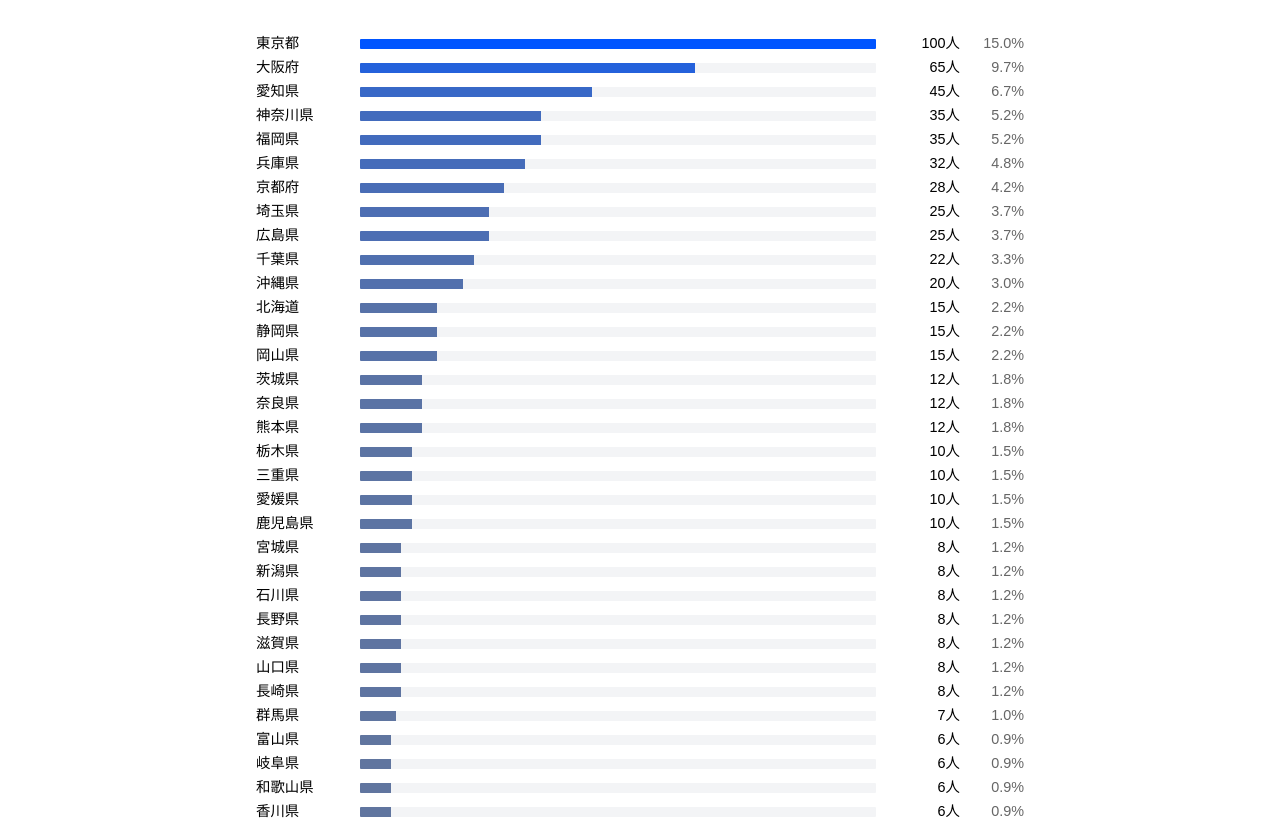
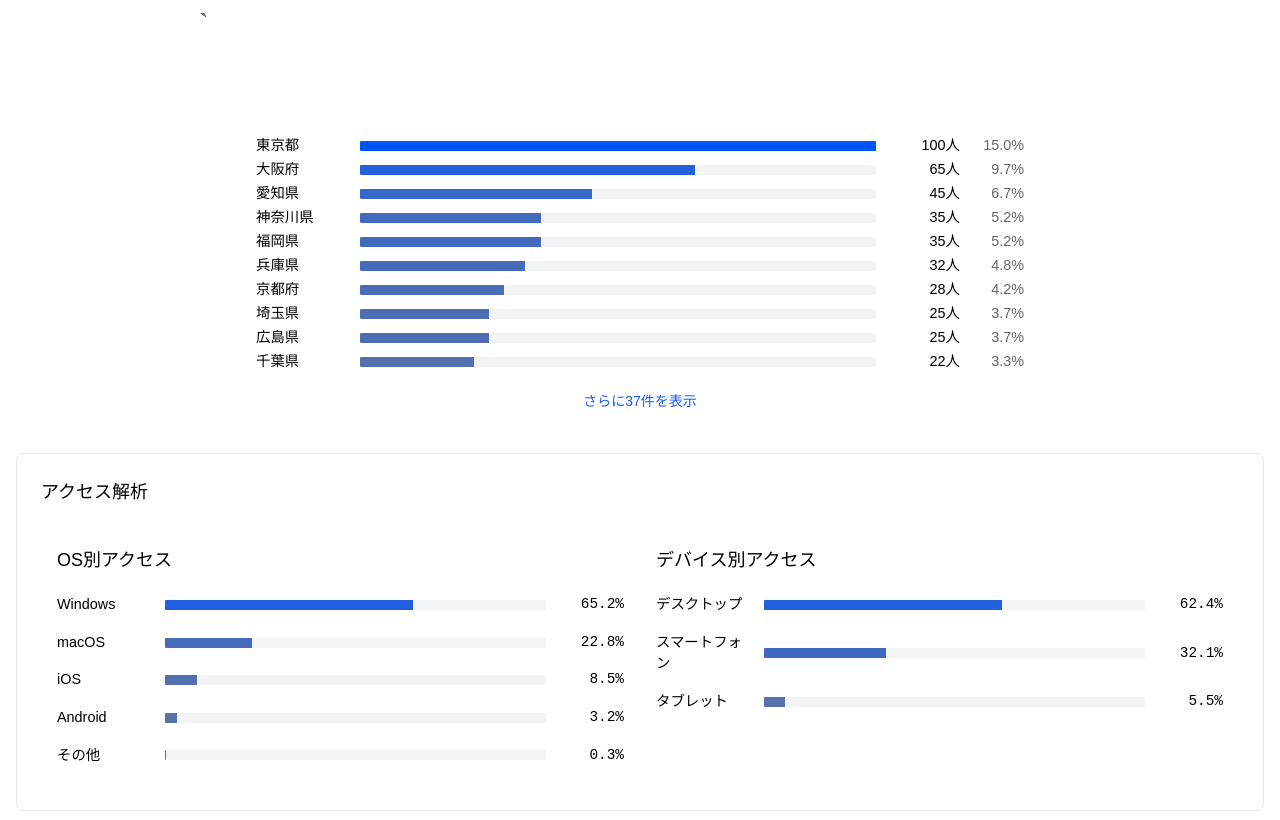
Before and after one commit to frapoe/japan-analysis, a Next.js app: page / in a window 1280 px wide. Shown: the part 1780-2600 px from the top of the page. Built offline with nearby package versions, Linux system fonts and the light colour scheme.

Commit message:
OSとdevice五とのアクセス数と比率を追加

```diff
--- a/src/app/components/analytics-dashboard/AnalyticsDashboard.tsx
+++ b/src/app/components/analytics-dashboard/AnalyticsDashboard.tsx
@@ -1,11 +1,11 @@
-import React from 'react';
-import { MetricCard } from './MetricCard';
-import { BarChart } from './BarChart';
+import React from "react";
+import { MetricCard } from "./MetricCard";
+import { BarChart } from "./BarChart";
 
 // 仮のデータを生成する関数
 const generateHourlyData = () => {
   const hours = Array.from({ length: 24 }, (_, i) => i); // 0-23時
-  return hours.map(hour => {
+  return hours.map((hour) => {
     const visits = Math.floor(Math.random() * 100) + 10; // 10-110のランダムな値
     const additionalViews = Math.floor(Math.random() * 100) + 5; // 5-105の追加表示数
     return {
@@ -23,18 +23,18 @@ export const AnalyticsDashboard: React.FC = () => {
     pageviewsChange: 12.5,
     visitors: 1241,
     visitorsChange: 8.2,
-    avgDuration: '2m 45s',
+    avgDuration: "2m 45s",
     avgDurationChange: -3.2,
   };
 
-  const hourlyData = generateHourlyData().map(item => ({
+  const hourlyData = generateHourlyData().map((item) => ({
     ...item,
-    additionalViews: Math.max(0, item.pageviews - item.visits) // 追加表示数（表示数 - 訪問者数）
+    additionalViews: Math.max(0, item.pageviews - item.visits), // 追加表示数（表示数 - 訪問者数）
   }));
 
   return (
-    <div className="mb-6">
-      <div className="grid grid-cols-1 md:grid-cols-3 gap-4 mb-4">
+    <div className="mb-6 space-y-6">
+      <div className="grid grid-cols-1 md:grid-cols-3 gap-4">
         <MetricCard
           title="表示数"
           value={metrics.pageviews.toLocaleString()}
@@ -55,7 +55,12 @@ export const AnalyticsDashboard: React.FC = () => {
         />
       </div>
 
-      <BarChart data={hourlyData} />
+      <div className="bg-white rounded-lg border border-gray-200 p-6">
+        <h2 className="text-lg font-medium mb-4">時間別アクセス数</h2>
+        <BarChart data={hourlyData} />
+      </div>
+
+
     </div>
   );
 };
--- /dev/null
+++ b/src/app/components/analytics-dashboard/DeviceAndOsStats.tsx
@@ -0,0 +1,106 @@
+import React from 'react';
+
+export type StatItem = {
+  name: string;
+  percentage: number;
+  count?: number; // カウントを追加
+};
+
+interface DeviceAndOsStatsProps {
+  osStats: StatItem[];
+  deviceStats: StatItem[];
+}
+
+export const DeviceAndOsStats: React.FC<DeviceAndOsStatsProps> = ({
+  osStats,
+  deviceStats,
+}) => {
+  const getBarColor = (percentage: number) => {
+    // PrefectureStatsのカラースキームに合わせる
+    const hue = 220; // 青系の色
+    const minSaturation = 30;
+    const maxSaturation = 100;
+    const lightness = 50; // 明るさを調整
+
+    const saturation = minSaturation + (percentage / 100) * (maxSaturation - minSaturation);
+    return `hsl(${hue}, ${saturation}%, ${lightness}%)`;
+  };
+
+  const renderStatBar = (item: StatItem, index: number) => {
+    const barColor = getBarColor(item.percentage);
+
+    return (
+      <div key={item.name} className="stat-item">
+        <div className="stat-name">{item.name}</div>
+        <div className="stat-bar-container">
+          <div
+            className="stat-bar"
+            style={{
+              width: `${item.percentage}%`,
+              backgroundColor: barColor,
+            }}
+          />
+        </div>
+        <div className="stat-percent">{item.percentage.toFixed(1)}%</div>
+      </div>
+    );
+  };
+
+  return (
+    <div className="prefecture-stats">
+      <div className="grid grid-cols-1 md:grid-cols-2 gap-8">
+        <div>
+          <h3 className="text-lg font-medium mb-4">OS別アクセス</h3>
+          <div className="stats-list">
+            {osStats.map((os, index) => renderStatBar(os, index))}
+          </div>
+        </div>
+        <div>
+          <h3 className="text-lg font-medium mb-4">デバイス別アクセス</h3>
+          <div className="stats-list">
+            {deviceStats.map((device, index) => renderStatBar(device, index + osStats.length))}
+          </div>
+        </div>
+      </div>
+      <style jsx>{`
+        .prefecture-stats {
+          margin-top: 1rem;
+          color: #000000;
+          background-color: #ffffff;
+          width: 100%;
+          max-width: 100%;
+          padding: 1rem;
+        }
+        .stats-list {
+          display: grid;
+          gap: 0.5rem;
+        }
+        .stat-item {
+          display: grid;
+          grid-template-columns: 100px 1fr 70px;
+          align-items: center;
+          gap: 0.5rem;
+          font-size: 0.9rem;
+          padding: 0.25rem 0;
+        }
+        .stat-name {
+          min-width: 80px;
+        }
+        .stat-bar-container {
+          height: 10px;
+          background-color: #f3f4f6;
+          border-radius: 1px;
+          overflow: hidden;
+        }
+        .stat-bar {
+          height: 100%;
+        }
+        .stat-percent {
+          text-align: right;
+          min-width: 50px;
+          font-family: monospace;
+        }
+      `}</style>
+    </div>
+  );
+};
--- a/src/app/components/PrefectureStats.tsx
+++ b/src/app/components/analytics-dashboard/PrefectureStats.tsx
@@ -1,4 +1,4 @@
-import React from "react";
+import React, { useState } from "react";
 export type Prefecture = {
   name: string;
   name_ja?: string;
@@ -21,8 +21,10 @@ const PrefectureStats: React.FC<PrefectureStatsProps> = ({
   colorConfig,
 }) => {
   const maxCount = Math.max(...list.map((p) => p.count), 1);
+  const [showAll, setShowAll] = useState(false);
   const sortedList = [...list].sort((a, b) => b.count - a.count);
   const totalVisitors = list.reduce((sum, pref) => sum + pref.count, 0);
+  const displayedList = showAll ? sortedList : sortedList.slice(0, 10);
 
   const getBarColor = (count: number) => {
     if (count === 0) return colorConfig.zeroCountColor;
@@ -37,7 +39,7 @@ const PrefectureStats: React.FC<PrefectureStatsProps> = ({
   return (
     <div className="prefecture-stats">
       <div className="stats-list">
-        {sortedList.map((pref) => {
+        {displayedList.map((pref) => {
           const percentage =
             totalVisitors > 0 ? (pref.count / totalVisitors) * 100 : 0;
           const barWidth = (pref.count / maxCount) * 100;
@@ -64,6 +66,16 @@ const PrefectureStats: React.FC<PrefectureStatsProps> = ({
           );
         })}
       </div>
+      {sortedList.length > 10 && (
+        <div className="mt-4 text-center">
+          <button
+            onClick={() => setShowAll(!showAll)}
+            className="text-blue-600 hover:text-blue-800 text-sm font-medium"
+          >
+            {showAll ? '閉じる' : `さらに${sortedList.length - 10}件を表示`}
+          </button>
+        </div>
+      )}
       <style jsx>{`
         .prefecture-stats {
           margin-top: 1rem;
--- a/src/app/components/japan-map.tsx
+++ b/src/app/components/japan-map.tsx
@@ -8,7 +8,7 @@ import geoJson from "@/app/lib/japan.json";
 import { Geometry } from 'geojson';
 
 // Dynamically import PrefectureStats with no SSR to avoid window is not defined error
-const PrefectureStats = dynamic(() => import("./PrefectureStats"), {
+const PrefectureStats = dynamic(() => import("./analytics-dashboard/PrefectureStats"), {
   ssr: false,
 });
 
--- a/src/app/page.tsx
+++ b/src/app/page.tsx
@@ -2,6 +2,7 @@
 
 import JapanMap from "./components/japan-map";
 import { AnalyticsDashboard } from "./components/analytics-dashboard/AnalyticsDashboard";
+import { DeviceAndOsStats } from "./components/analytics-dashboard/DeviceAndOsStats";
 
 export default function Page() {
   const list = [
@@ -53,12 +54,32 @@ export default function Page() {
     { name: "kagoshima", name_ja: "鹿児島県", count: 10 },
     { name: "okinawa", name_ja: "沖縄県", count: 20 }
   ];
+  // 仮のOS統計データ
+  const osStats = [
+    { name: "Windows", percentage: 65.2 },
+    { name: "macOS", percentage: 22.8 },
+    { name: "iOS", percentage: 8.5 },
+    { name: "Android", percentage: 3.2 },
+    { name: "その他", percentage: 0.3 },
+  ];
+
+  // 仮のデバイス統計データ
+  const deviceStats = [
+    { name: "デスクトップ", percentage: 62.4 },
+    { name: "スマートフォン", percentage: 32.1 },
+    { name: "タブレット", percentage: 5.5 },
+  ];
+
   return (
     <div className="container mx-auto p-4">
       <AnalyticsDashboard />
       <div className="mt-6">
         <JapanMap list={list} />
       </div>
+      <div className="mt-6 bg-white rounded-lg border border-gray-200 p-6">
+        <h2 className="text-lg font-medium mb-6">アクセス解析</h2>
+        <DeviceAndOsStats osStats={osStats} deviceStats={deviceStats} />
+      </div>
     </div>
   );
 }
```
